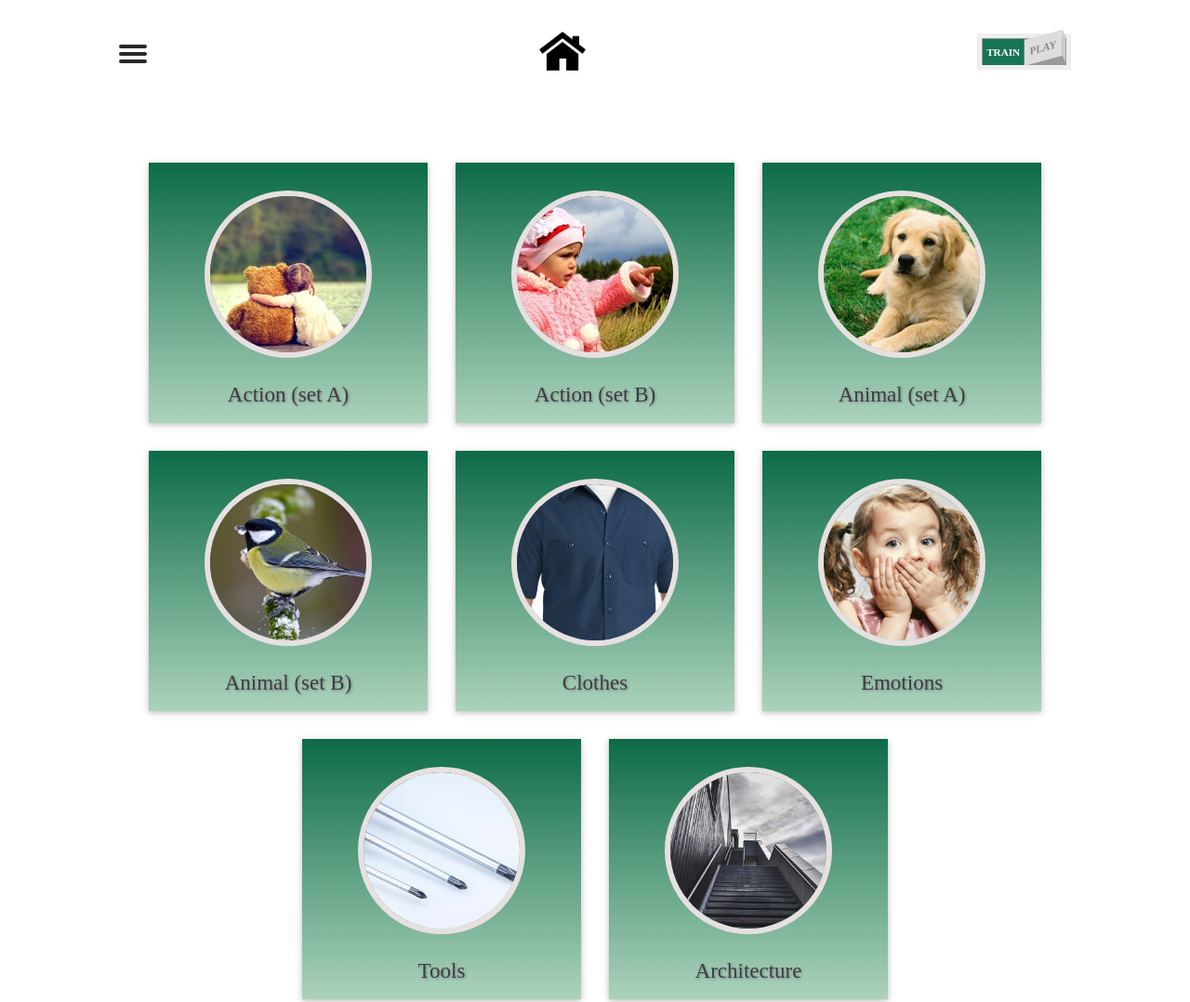
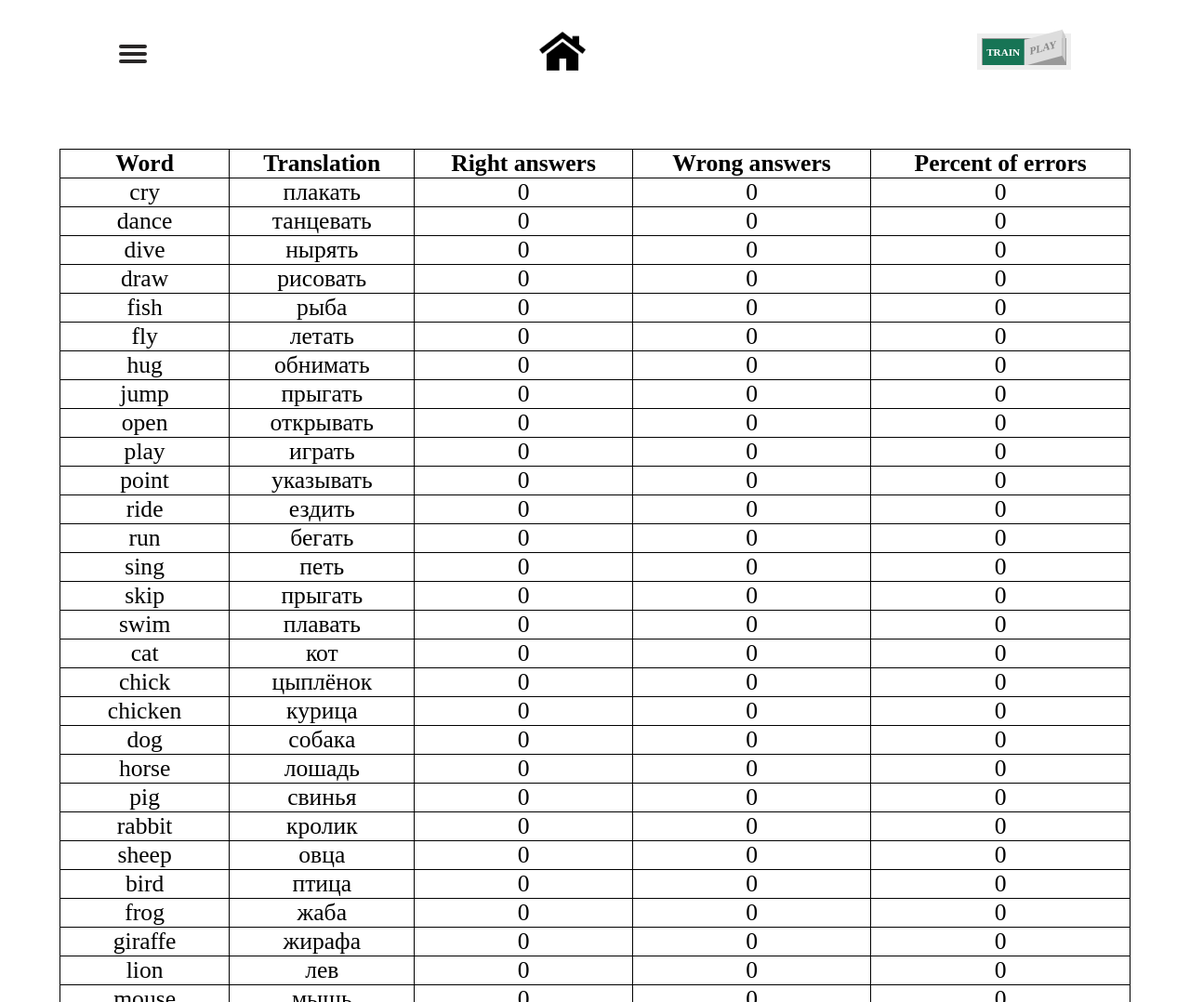
Before and after one commit to timurkalimullin/english-for-kids, a plain HTML site: page index.html in a window 1280 px wide. Shown: the top 1078 px of the page at 93% size. Drawn offline with Linux system fonts and the light colour scheme; a web font is replaced by a local one.

Commit message:
feat: add create, write aand render statistics funcs

```diff
--- /dev/null
+++ b/css/_table.scss
@@ -0,0 +1,9 @@
+table{
+  font-size: 2vw;
+  width: 90%;
+  border-collapse: collapse;
+  text-align: center;
+  & th,td{
+    border: 1px solid black;
+  }
+}
--- a/css/style.scss
+++ b/css/style.scss
@@ -16,6 +16,7 @@ $color_2: #f3eef5;
 @import "_sublink-card.scss";
 @import "_switcher.scss";
 @import "_burger.scss";
+@import "_table.scss";
 
 * {
   margin: 0;
--- a/index.js
+++ b/index.js
@@ -1,12 +1,18 @@
 
 import App from './js/main_page.js';
+import Statistics from './js/statistics.js';
 
+window.onload = () => {
   window.state = {
     train: true
   };
 
+  if (!window.localStorage.statistics) {
+    Statistics.initStats();
+  }
 
   let main = new App();
-
-main.renderMain();
+  // main.renderMain();
   main.listeners();
+  new Statistics().renderStats();
+};
--- a/js/main_page.js
+++ b/js/main_page.js
@@ -1,5 +1,6 @@
 import {Card, MainCard} from './card_render.js';
 import {cards,categories} from './cards.js';
+import Statistics from './statistics.js';
 
 export default class App {
   constructor() {
@@ -63,12 +64,14 @@ export default class App {
           new Audio('../assets/audio/correct.mp3').play();
           this.createStar('../assets/img/star-win.svg');
           rightAnswer++;
+          new Statistics(currentCard).writeStats('right');
           document.removeEventListener('click', this.gameListener);
           setTimeout(gameLogic, 600);
         } else {
           new Audio('../assets/audio/error.mp3').play();
           this.createStar('../assets/img/star.svg');
           wrongAnswer++;
+          new Statistics(currentCard).writeStats('wrong');
         }
       }
 
--- /dev/null
+++ b/js/statistics.js
@@ -0,0 +1,54 @@
+import {cards, categories} from './cards.js';
+
+export default class Statistics {
+  constructor(card) {
+    this.card = card;
+  }
+
+  static initStats() {
+    let temp ={};
+    Object.values(cards).flat().map((el,i)=>{
+      temp[el.word] = {
+        'word':el.word,
+        'translation': el.translation,
+        'right': 0,
+        'wrong': 0,
+        'percent': 0
+      };
+    });
+    window.localStorage.setItem('statistics', JSON.stringify(temp));
+  }
+
+  writeStats(arg) {
+    let card = this.card,
+    stats = JSON.parse(window.localStorage.statistics);
+    stats[card.word][arg]+=1;
+    stats[card.word].percent = stats[card.word].wrong * 100/(stats[card.word].wrong + stats[card.word].right);
+    window.localStorage.statistics = JSON.stringify(stats);
+  }
+
+  renderStats() {
+    const table = document.createElement('table'), stats = JSON.parse(window.localStorage.statistics);
+    table.innerHTML = `
+    <tr>
+    <th>Word</th>
+    <th>Translation</th>
+    <th>Right answers</th>
+    <th>Wrong answers</th>
+    <th>Percent of errors</th>
+    </tr>
+    `;
+    document.querySelector('.main__wrapper').append(table);
+    Object.values(stats).forEach(el=>{
+      let row = document.createElement('tr');
+      row.innerHTML = `
+      <td>${el.word}</td>
+      <td>${el.translation}</td>
+      <td>${el.right}</td>
+      <td>${el.wrong}</td>
+      <td>${el.percent}</td>
+      `;
+      document.querySelector('table').append(row);
+    });
+  }
+}
```
Also changed, not shown: css/style.min.css, 1 other file. Lines whose indentation alone changed are shown as unchanged.
